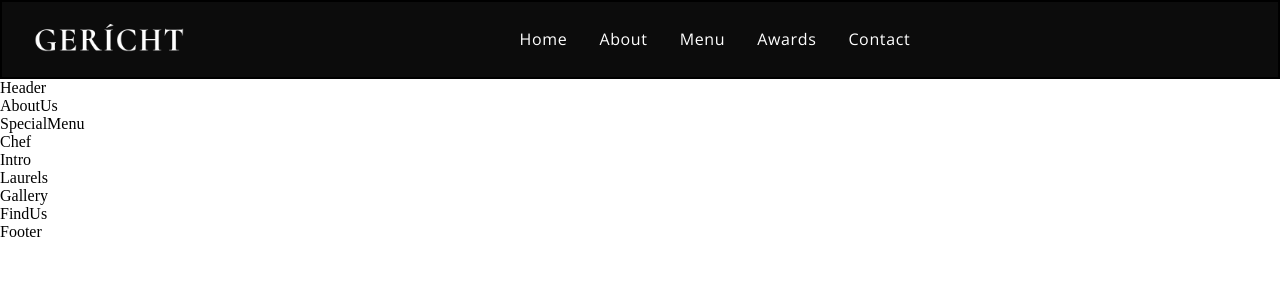
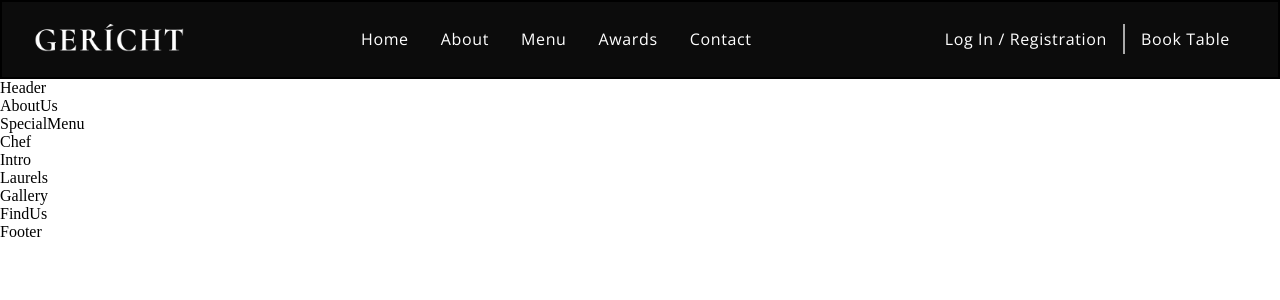
Before and after one commit to farhanyousaf786/ResturentDashboard-React, a React (Create React App) app: page / in a window 1280 px wide. Shown: the top 300 px of the page. Built offline with nearby package versions, Linux system fonts and the light colour scheme; a web font is replaced by a local one.

Commit message:
added hovers to login link

```diff
--- a/src/components/Navbar/Navbar.css
+++ b/src/components/Navbar/Navbar.css
@@ -33,10 +33,11 @@
     list-style: none;
 
 }
+
 .app__navbar-links li {
 
-margin: 0 1rem;
-cursor: pointer;
+    margin: 0 1rem;
+    cursor: pointer;
 
 }
 
@@ -44,4 +45,38 @@
 
     color: var(--color-grey);
 
-    }
+}
+
+
+.app__navbar-login {
+
+    display: flex;
+    justify-content: flex-end;
+    align-items: center;
+
+}
+
+.app__navbar-login a {
+
+    margin: 0 1rem;
+    text-decoration: none;
+    transition: 0.5s ease;
+
+
+}
+
+.app__navbar-login a:hover {
+
+    border-bottom: 1px solid var(--color-golden);
+
+
+}
+
+.app__navbar-login div{
+
+
+width: 2px;
+height: 30px;
+background-color: var(--color-grey);
+
+}
--- a/src/components/Navbar/Navbar.jsx
+++ b/src/components/Navbar/Navbar.jsx
@@ -9,6 +9,7 @@
     <div className='app__navbar-logo'>
       <img src={images.gericht} alt="app logo">
       </img>
+
     </div>
     <ul className='app__navbar-links'>
       <li className='p__opensans'><a href='#home'>Home</a></li>
@@ -17,6 +18,12 @@
       <li className='p__opensans'><a href='#awards'>Awards</a></li>
       <li className='p__opensans'><a href='#contact'>Contact</a></li>
     </ul>
+
+    <div className="app__navbar-login">
+      <a href="#login" className="p__opensans">Log In / Registration</a>
+      <div />
+      <a href="/" className="p__opensans">Book Table</a>
+    </div>
   </nav>
 );
 
```
Lines whose indentation alone changed are shown as unchanged.
